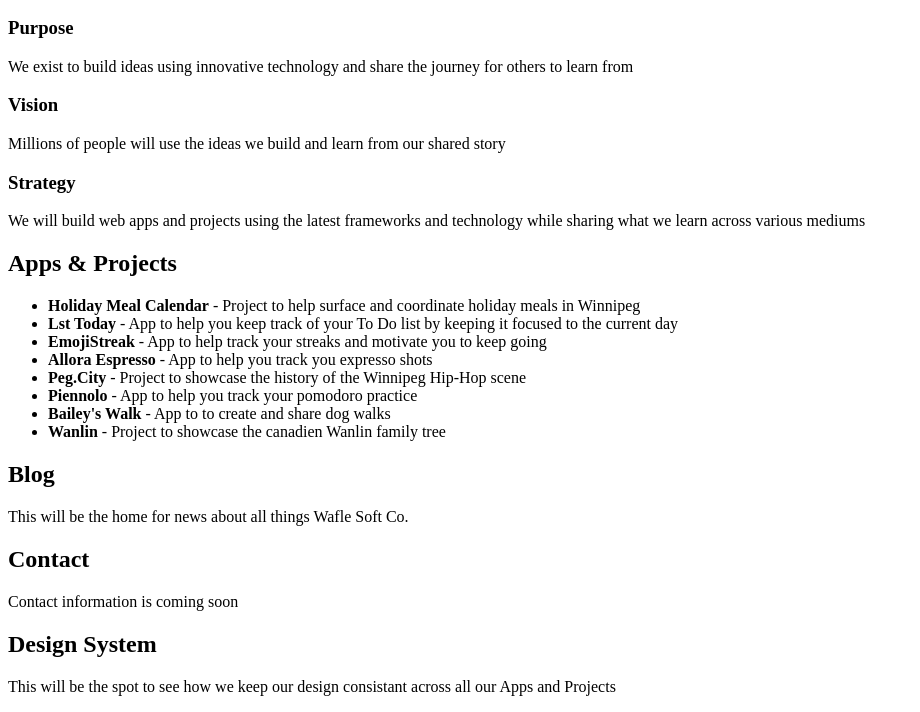
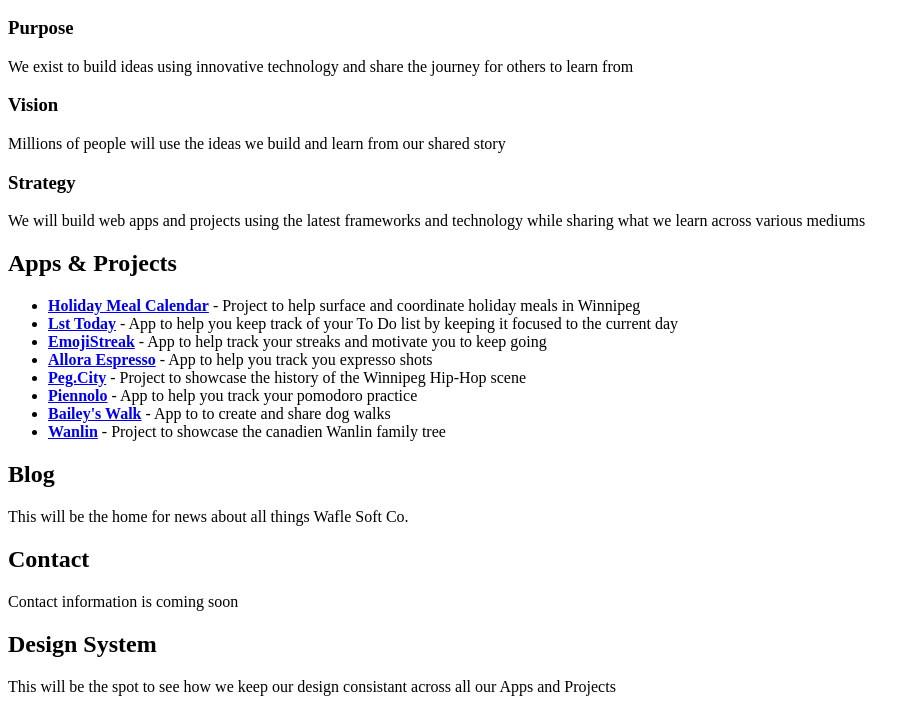
Before and after one commit to waffle-soft-co/wafflesoftco-website, a website: page index.html in a window 1280 px wide. Shown: the part 234-946 px from the top of the page, without its empty margins (0-920 px from the left). Drawn offline with Linux system fonts and the light colour scheme.

Commit message:
Added links to app project sub-sites

```diff
--- a/index.html
+++ b/index.html
@@ -37,28 +37,47 @@
     <h2><a name="apps"></a>Apps & Projects</h2>
     <ul>
       <li>
-        <b>Holiday Meal Calendar</b> - Project to help surface and coordinate
-        holiday meals in Winnipeg
+        <b
+          ><a href="https://holidaymealcalendar.wafflesoftco.ca"
+            >Holiday Meal Calendar</a
+          ></b
+        >
+        - Project to help surface and coordinate holiday meals in Winnipeg
       </li>
       <li>
-        <b>Lst Today</b> - App to help you keep track of your To Do list by
-        keeping it focused to the current day
+        <b><a href="https://lsttoday.wafflesoftco.ca">Lst Today</a></b> - App to
+        help you keep track of your To Do list by keeping it focused to the
+        current day
       </li>
       <li>
-        <b>EmojiStreak</b> - App to help track your streaks and motivate you to
-        keep going
+        <b><a href="https://emojistreak.wafflesoftco.ca">EmojiStreak</a></b> -
+        App to help track your streaks and motivate you to keep going
       </li>
 
-      <li><b>Allora Espresso</b> - App to help you track you expresso shots</li>
       <li>
-        <b>Peg.City</b> - Project to showcase the history of the Winnipeg
-        Hip-Hop scene
+        <b
+          ><a href="https://alloraespresso.wafflesoftco.ca"
+            >Allora Espresso</a
+          ></b
+        >
+        - App to help you track you expresso shots
       </li>
-      <li><b>Piennolo</b> - App to help you track your pomodoro practice</li>
-      <li><b>Bailey's Walk</b> - App to to create and share dog walks</li>
+      <li>
+        <b><a href="https://pegcity.wafflesoftco.ca">Peg.City</a></b> - Project
+        to showcase the history of the Winnipeg Hip-Hop scene
+      </li>
+      <li>
+        <b><a href="https://piennolo.wafflesoftco.ca">Piennolo</a></b> - App to
+        help you track your pomodoro practice
+      </li>
+      <li>
+        <b><a href="https://baileyswalk.wafflesoftco.ca">Bailey's Walk</a></b> -
+        App to to create and share dog walks
+      </li>
 
       <li>
-        <b>Wanlin</b> - Project to showcase the canadien Wanlin family tree
+        <b><a href="https://wanlin.wafflesoftco.ca">Wanlin</a></b> - Project to
+        showcase the canadien Wanlin family tree
       </li>
     </ul>
     <h2><a name="blog"></a>Blog</h2>
```
